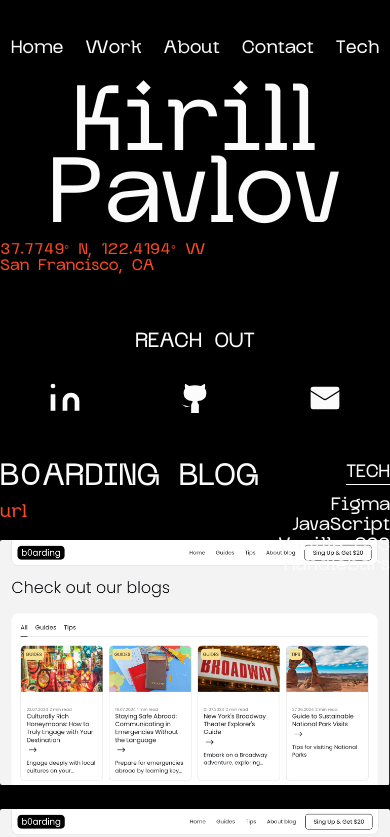
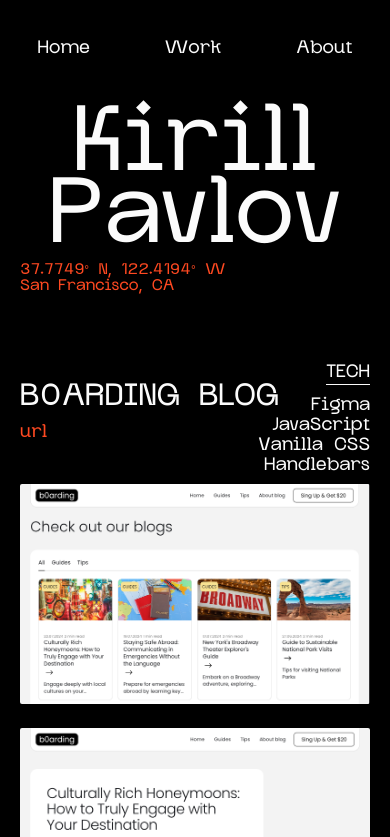
Before and after one commit to kirillpav/minimal-portfolio, a Next.js app: page /work/b0arding-blog in a window 390 px wide. Shown: the top 837 px of the page. Built offline with nearby package versions, Linux system fonts and the light colour scheme.

Commit message:
Responsive styling applied

```diff
--- a/src/app/components/sidebar.tsx
+++ b/src/app/components/sidebar.tsx
@@ -17,7 +17,7 @@ export default function Sidebar() {
 				</a>
 				<a
 					className="text-sm text-primary-color hover:text-custom-accent transform duration-200 hover:border-b-2 border-b-custom-accent"
-					href="#work"
+					href="/work"
 				>
 					Work
 				</a>
@@ -27,19 +27,6 @@ export default function Sidebar() {
 				>
 					About
 				</a>
-				<Link
-					className="text-sm text-primary-color hover:text-custom-accent transform duration-200 hover:border-b-2 border-b-custom-accent"
-					href=""
-				>
-					Contact
-				</Link>
-
-				<a
-					className="text-sm text-primary-color hover:text-custom-accent transform duration-200 hover:border-b-2 border-b-custom-accent"
-					href="/tech"
-				>
-					Tech
-				</a>
 			</div>
 		</>
 	);
--- a/src/app/components/title.tsx
+++ b/src/app/components/title.tsx
@@ -3,10 +3,10 @@ export default function Title() {
 		<div className="flex flex-col items-center text-center">
 			<div
 				id="intro"
-				className="mx-auto mt-10 md:mt-24 flex flex-col items-start text-center"
+				className="mx-auto mt-10 md:mt-24 flex flex-col items-start text-center p-5"
 			>
 				<h1 className="text-primary-color text-7xl">Kirill Pavlov</h1>
-				<div className="flex flex-col items-start text-left w-full ">
+				<div className="flex flex-col items-start text-left w-full">
 					<p className="text-xs text-custom-accent">37.7749° N, 122.4194° W</p>
 					<p className="text-xs text-custom-accent">San Francisco, CA</p>
 				</div>
--- a/src/app/components/work.tsx
+++ b/src/app/components/work.tsx
@@ -47,7 +47,7 @@ export default function Work() {
 						<p className="text-primary-color text-3xl mt-1 group-hover:-translate-x-3 group-hover:text-custom-accent transform duration-200">
 							{project.name.toUpperCase()}
 						</p>
-						<p className="text-primary-color text-xs group-hover:translate-x-3 group-hover:text-custom-accent transform duration-200">
+						<p className="hidden md:block text-primary-color text-xs group-hover:translate-x-3 group-hover:text-custom-accent transform duration-200">
 							Design & Development
 						</p>
 					</Link>
--- a/src/app/globals.css
+++ b/src/app/globals.css
@@ -14,7 +14,7 @@
 
 body {
 	background-color: black;
-	min-height: 200vh;
+	/* min-height: 200vh; */
 }
 
 html,
--- a/src/app/layout.tsx
+++ b/src/app/layout.tsx
@@ -30,8 +30,9 @@ export default function RootLayout({
 			<body className={glockFont.className}>
 				<Sidebar />
 				<Title />
+
+				{children}
 				<StickyFooter />
-				{children}
 			</body>
 		</html>
 	);
--- a/src/app/page.tsx
+++ b/src/app/page.tsx
@@ -1,4 +1,3 @@
-import styles from "./page.module.css";
 import Title from "./components/title";
 
 import MainText from "./components/mainText";
@@ -8,7 +7,7 @@ import About from "./components/about/about";
 export default function Home() {
 	return (
 		<>
-			<div className="p-2 w-full md:mx-auto md:w-1/2 min-h-full">
+			<div className="p-5 w-full md:mx-auto md:w-1/2 min-h-full c">
 				<MainText />
 				<Work />
 				<About />
--- a/src/app/work/b0arding-blog/page.tsx
+++ b/src/app/work/b0arding-blog/page.tsx
@@ -2,12 +2,12 @@ import Image from "next/image";
 
 const B0ardingBlog = () => {
 	return (
-		<div className="container mx-auto md:w-1/2 mt-12 relative">
+		<div className="container mx-auto md:w-1/2 mt-12 relative p-5">
 			<div className="flex flex-col">
 				<h2 className="uppercase text-primary-color mb-2 text-2xl">
 					B0arding Blog
 				</h2>
-				<div className="text-sm text-custom-accent flex gap-10 mb-4">
+				<div className="text-sm text-custom-accent flex gap-10 mb-10">
 					<a href="https://blog.b0arding.com/">url</a>
 				</div>
 
@@ -26,7 +26,7 @@ const B0ardingBlog = () => {
 					className="mb-6 rounded-sm"
 				/>
 			</div>
-			<div className="text-primary-color flex flex-col items-end text-sm absolute top-0 right-0">
+			<div className="text-primary-color flex flex-col items-end text-sm absolute top-0 right-5">
 				<h3 className="border-b mb-3">TECH</h3>
 				<p>Figma</p>
 				<p>JavaScript</p>
--- a/src/app/work/static-archive/page.tsx
+++ b/src/app/work/static-archive/page.tsx
@@ -2,12 +2,12 @@ import Image from "next/image";
 
 const StaticArchive = () => {
 	return (
-		<div className="container mx-auto md:w-1/2 mt-12 relative">
+		<div className="container mx-auto md:w-1/2 mt-12 relative p-5">
 			<div className="flex flex-col ">
-				<h2 className="uppercase text-primary-color mb-6 text-2xl">
+				<h2 className="uppercase text-primary-color mb-4 text-2xl">
 					Static Archive
 				</h2>
-				<div className="text-sm text-custom-accent flex gap-10">
+				<div className="text-sm text-custom-accent flex gap-10 mb-10">
 					<a href="https://github.com/kirillpav/Typed">source</a>
 				</div>
 
@@ -20,7 +20,7 @@ const StaticArchive = () => {
 				/>
 				<Image src={"/imgs/sa-img2.png"} alt="img1" width={600} height={500} />
 			</div>
-			<div className="text-primary-color flex flex-col items-end text-sm absolute top-0 right-0">
+			<div className="text-primary-color flex flex-col items-end text-sm absolute top-0 right-5">
 				<h3 className="border-b mb-3">TECH</h3>
 				<p>Figma</p>
 				<p>Next.js</p>
--- a/src/app/work/typed/page.tsx
+++ b/src/app/work/typed/page.tsx
@@ -2,10 +2,10 @@ import Image from "next/image";
 
 const Typed = () => {
 	return (
-		<div className="container mx-auto md:w-1/2 mt-12 relative">
+		<div className="container mx-auto md:w-1/2 mt-12 relative p-5">
 			<div className="flex flex-col">
 				<h2 className="uppercase text-primary-color mb-2 text-2xl">Typed</h2>
-				<div className="text-sm text-custom-accent flex gap-10 mb-4">
+				<div className="text-sm text-custom-accent flex gap-10 mb-10">
 					<a href="https://typed-5k0hqo32a-kirillpavs-projects.vercel.app/">
 						url
 					</a>
@@ -19,7 +19,7 @@ const Typed = () => {
 					className="mb-6 rounded-sm"
 				/>
 			</div>
-			<div className="text-primary-color flex flex-col items-end text-sm absolute top-0 right-0">
+			<div className="text-primary-color flex flex-col items-end text-sm absolute top-0 right-5">
 				<h3 className="border-b mb-3">TECH</h3>
 				<p>Figma</p>
 				<p>Next.js</p>
```
